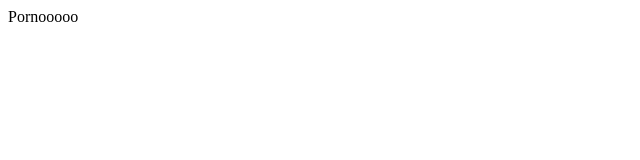
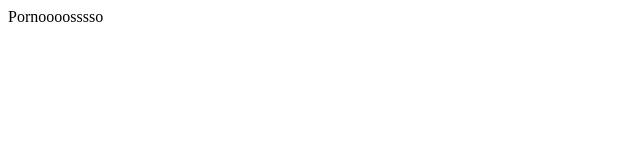
Before and after one commit to tonaka96/AIHub, a plain HTML site: page index.html in a window 1280 px wide. Shown: the full height of the page, 0-640 px from the left. Drawn offline with Linux system fonts and the light colour scheme.

Commit message:
OtraPrueba

```diff
--- a/index.html
+++ b/index.html
@@ -6,6 +6,6 @@
     <title>Document</title>
 </head>
 <body>
-    <div>Pornooooo</div>
+    <div>Pornoooosssso</div>
 </body>
 </html>
```
